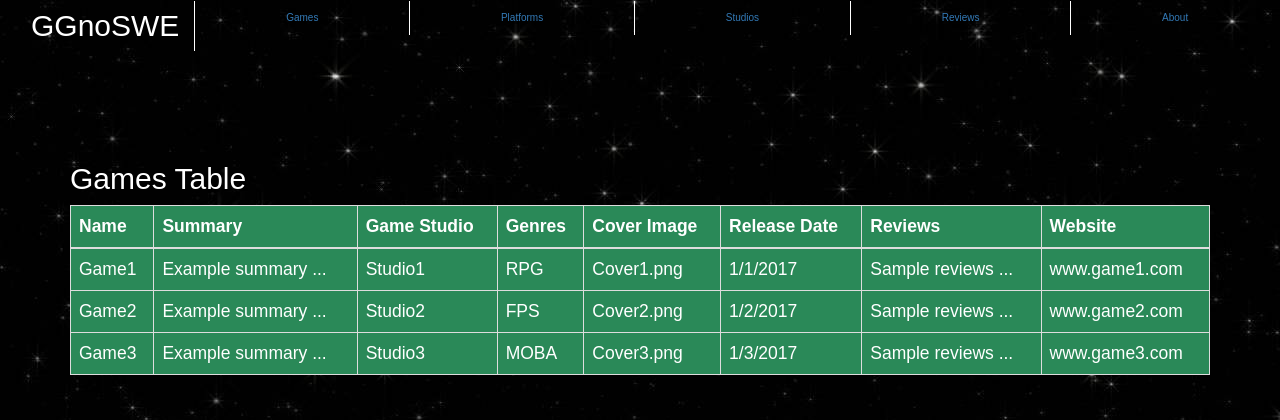
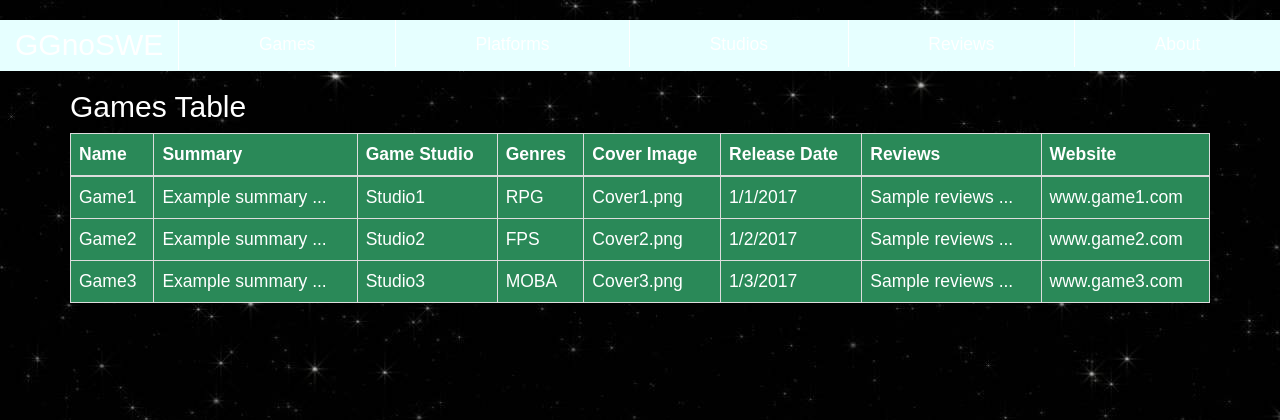
Before and after one commit to wcrasta/idb, a Flask app: page /games.html in a window 1280 px wide. Shown: the top 420 px of the page. Run offline with Flask 2, Linux system fonts and the light colour scheme; some libraries are stand-ins or nearby versions.

Commit message:
Fixes #19

```diff
--- a/templates/games.html
+++ b/templates/games.html
@@ -24,10 +24,10 @@
 
   <header>
     <!-- Starting Navigation Bar -->
-    <nav class="navbar navbar-light">
-      <div class="collapse navbar-collapse navbar-right" id="nav-col">
+    <nav class="navbar navbar-fixed-top">
+      <div class="collapse navbar-collapse navbar-left" id="nav-col">
         <div class="navbar-header">
-          <a class="navbar-brand" href="home.html" style="color: white">GGnoSWE
+          <a class="navbar-brand" href="home.html">GGnoSWE
           </a>
         </div>
         <ul class="nav custom-menu nav-justified">
--- a/templates/platforms.html
+++ b/templates/platforms.html
@@ -24,10 +24,10 @@
 
   <header>
     <!-- Starting Navigation Bar -->
-    <nav class="navbar navbar-light">
-      <div class="collapse navbar-collapse navbar-right" id="nav-col">
+    <nav class="navbar navbar-fixed-top">
+      <div class="collapse navbar-collapse navbar-left" id="nav-col">
         <div class="navbar-header">
-          <a class="navbar-brand" href="home.html" style="color: white">GGnoSWE
+          <a class="navbar-brand" href="home.html">GGnoSWE
           </a>
         </div>
         <ul class="nav custom-menu nav-justified">
--- a/templates/reviews.html
+++ b/templates/reviews.html
@@ -24,10 +24,10 @@
 
   <header>
     <!-- Starting Navigation Bar -->
-    <nav class="navbar navbar-light">
-      <div class="collapse navbar-collapse navbar-right" id="nav-col">
+    <nav class="navbar navbar-fixed-top">
+      <div class="collapse navbar-collapse navbar-left" id="nav-col">
         <div class="navbar-header">
-          <a class="navbar-brand" href="home.html" style="color: white">GGnoSWE
+          <a class="navbar-brand" href="home.html">GGnoSWE
           </a>
         </div>
         <ul class="nav custom-menu nav-justified">
--- a/templates/studios.html
+++ b/templates/studios.html
@@ -24,10 +24,10 @@
 
   <header>
     <!-- Starting Navigation Bar -->
-    <nav class="navbar navbar-light">
-      <div class="collapse navbar-collapse navbar-right" id="nav-col">
+    <nav class="navbar navbar-fixed-top">
+      <div class="collapse navbar-collapse navbar-left" id="nav-col">
         <div class="navbar-header">
-          <a class="navbar-brand" href="home.html" style="color: white">GGnoSWE
+          <a class="navbar-brand" href="home.html">GGnoSWE
           </a>
         </div>
         <ul class="nav custom-menu nav-justified">
```
